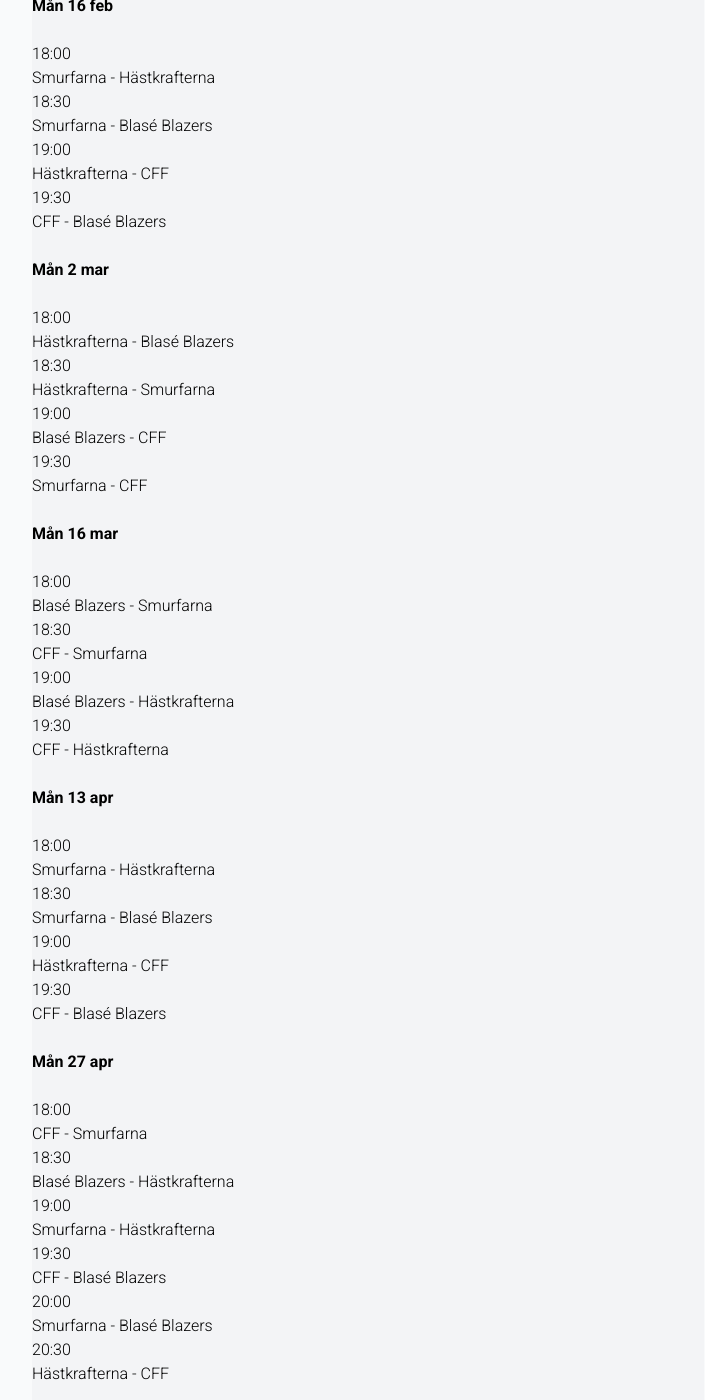
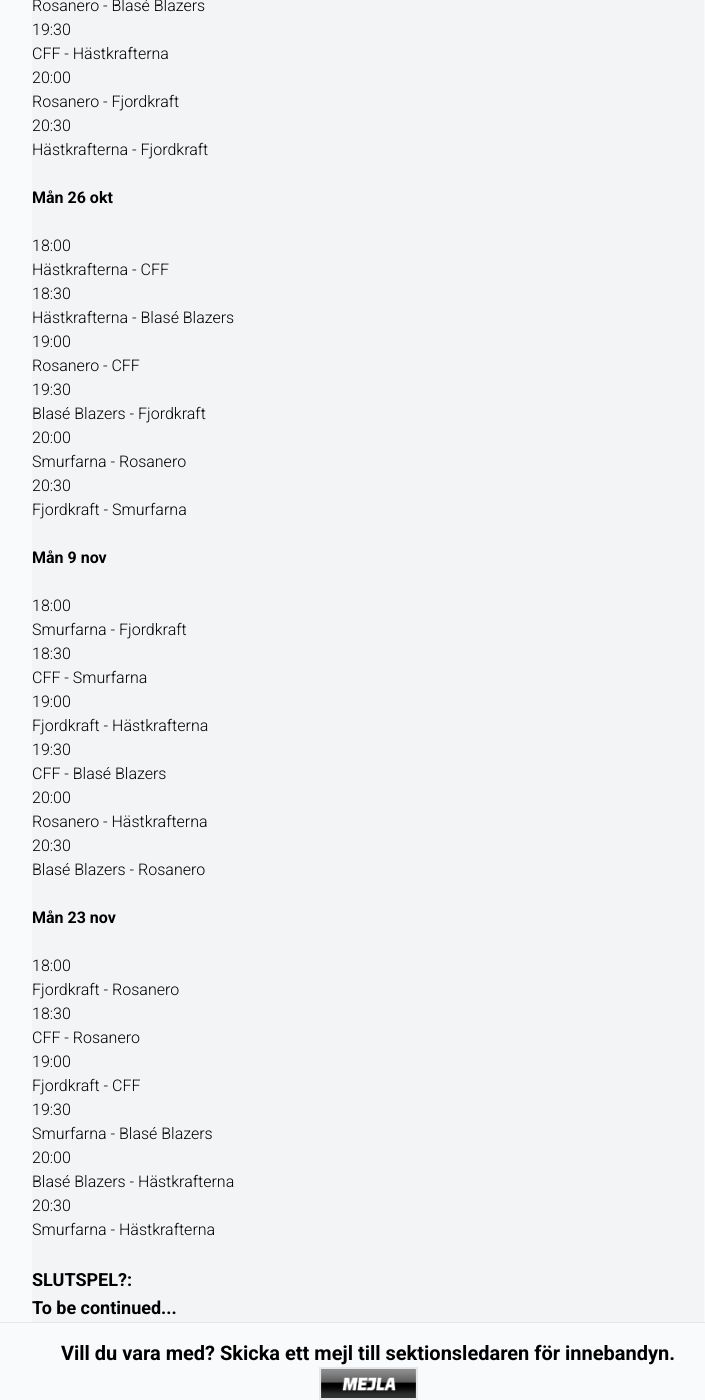
Before and after one commit to andreashogvall/andreashogvall.github.io, a Jekyll site: the page built from spelprogram.html, in a window 1280 px wide and 1400 px high, scrolled down 905 px. Shown: the whole window, without its empty margins (272-977 px from the left). Built offline with Jekyll 4.4.1, drawn with Linux system fonts in a browser that asks for light colours; nearby versions of some CDN libraries; some of the changed text lies outside the part shown.

Commit message:
Update spelprogram.html

```diff
--- a/spelprogram.html
+++ b/spelprogram.html
@@ -4,100 +4,82 @@ title: "Innebandykorpen"
 description: "Innebandykorpen"
 ---
 <div class="mx-auto md:w-3/4 bg-gray-100">
-<p class="md:text-xl font-semibold">SPELPROGRAM INNEBANDY, 4 - MANNA HÖSTEN 2025.</p>
+<p class="md:text-xl font-semibold">SPELPROGRAM INNEBANDY, 4 - MANNA HÖSTEN 2026.</p>
 
 <p class="md:text-xl font-semibold">HERRAR / DAMER</p>
-<p class="md:text-xl font-semibold">ALBYSKOLANS GYMNASTIKSAL. HUMBLEGATAN 19 - 21.</p>
+<p class="md:text-xl font-semibold">LILLA ALBY SKOLA. HUMBLEGATAN 19 - 21.</p>
 
 <br>
 <br>
-<p class="text-sm md:text-base font-semibold">Mån 19 jan</p><br>
+<p class="text-sm md:text-base font-semibold">Mån 28 sep</p><br>
 18:00<br>
-Hästkrafterna - Blasé Blazers<br>
+Rosanero - Smurfarna<br>
 18:30<br>
+Hästkrafterna - Rosanero<br>
+19:00<br>
 Hästkrafterna - Smurfarna<br>
-19:00<br>
+19:30<br>
+CFF - Fjordkraft<br>
+20:00<br>
+Fjordkraft - Blasé Blazers<br>
+20:30<br>
 Blasé Blazers - CFF<br>
-19:30<br>
-Smurfarna - CFF<br>
 <br>
-<p class="text-sm md:text-base font-semibold">Mån 2 feb</p><br>
+<p class="text-sm md:text-base font-semibold">Mån 12 okt</p><br>
 18:00<br>
 Blasé Blazers - Smurfarna<br>
 18:30<br>
-CFF - Smurfarna<br>
+Smurfarna - CFF<br>
 19:00<br>
-Blasé Blazers - Hästkrafterna<br>
+Rosanero - Blasé Blazers<br>
 19:30<br>
 CFF - Hästkrafterna<br>
+20:00<br>
+Rosanero - Fjordkraft<br>
+20:30<br>
+Hästkrafterna - Fjordkraft<br>
 <br>
-<p class="text-sm md:text-base font-semibold">Mån 16 feb</p><br>
+<p class="text-sm md:text-base font-semibold">Mån 26 okt</p><br>
 18:00<br>
-Smurfarna - Hästkrafterna<br>
+Hästkrafterna - CFF<br>
 18:30<br>
-Smurfarna - Blasé Blazers<br>
+Hästkrafterna - Blasé Blazers<br>
 19:00<br>
-Hästkrafterna - CFF<br>
+Rosanero - CFF<br>
 19:30<br>
-CFF - Blasé Blazers<br>
+Blasé Blazers - Fjordkraft<br>
+20:00<br>
+Smurfarna - Rosanero<br>
+20:30<br>
+Fjordkraft - Smurfarna<br>
 <br>
-<p class="text-sm md:text-base font-semibold">Mån 2 mar</p><br>
+<p class="text-sm md:text-base font-semibold">Mån 9 nov</p><br>
 18:00<br>
-Hästkrafterna - Blasé Blazers<br>
-18:30<br>
-Hästkrafterna - Smurfarna<br>
-19:00<br>
-Blasé Blazers - CFF<br>
-19:30<br>
-Smurfarna - CFF<br>
-<br>
-<p class="text-sm md:text-base font-semibold">Mån 16 mar</p><br>
-18:00<br>
-Blasé Blazers - Smurfarna<br>
+Smurfarna - Fjordkraft<br>
 18:30<br>
 CFF - Smurfarna<br>
 19:00<br>
-Blasé Blazers - Hästkrafterna<br>
-19:30<br>
-CFF - Hästkrafterna<br>
-<br>
-<p class="text-sm md:text-base font-semibold">Mån 13 apr</p><br>
-18:00<br>
-Smurfarna - Hästkrafterna<br>
-18:30<br>
-Smurfarna - Blasé Blazers<br>
-19:00<br>
-Hästkrafterna - CFF<br>
-19:30<br>
-CFF - Blasé Blazers<br>
-<br>
-<p class="text-sm md:text-base font-semibold">Mån 27 apr</p><br>
-18:00<br>
-CFF - Smurfarna<br>
-18:30<br>
-Blasé Blazers - Hästkrafterna<br>
-19:00<br>
-Smurfarna - Hästkrafterna<br>
+Fjordkraft - Hästkrafterna<br>
 19:30<br>
 CFF - Blasé Blazers<br>
 20:00<br>
+Rosanero - Hästkrafterna<br>
+20:30<br>
+Blasé Blazers - Rosanero<br>
+<br>
+<p class="text-sm md:text-base font-semibold">Mån 23 nov</p><br>
+18:00<br>
+Fjordkraft - Rosanero<br>
+18:30<br>
+CFF - Rosanero<br>
+19:00<br>
+Fjordkraft - CFF<br>
+19:30<br>
 Smurfarna - Blasé Blazers<br>
+20:00<br>
+Blasé Blazers - Hästkrafterna<br>
 20:30<br>
-Hästkrafterna - CFF<br>
-<br>
-<p class="text-sm md:text-base font-semibold">Mån 11 maj</p><br>
-18:00<br>
-Hästkrafterna - Blasé Blazers<br>
-18:30<br>
-Smurfarna - CFF<br>
-19:00<br>
-Hästkrafterna - CFF<br>
-19:30<br>
-Blasé Blazers - Smurfarna<br>
-20:00<br>
-Hästkrafterna - Smurfarna<br>
-20:30<br>
-Blasé Blazers - CFF<br>
+Smurfarna - Hästkrafterna<br>
 <br>
 <p class="text-lg font-bold">
 SLUTSPEL?:<br>
```
